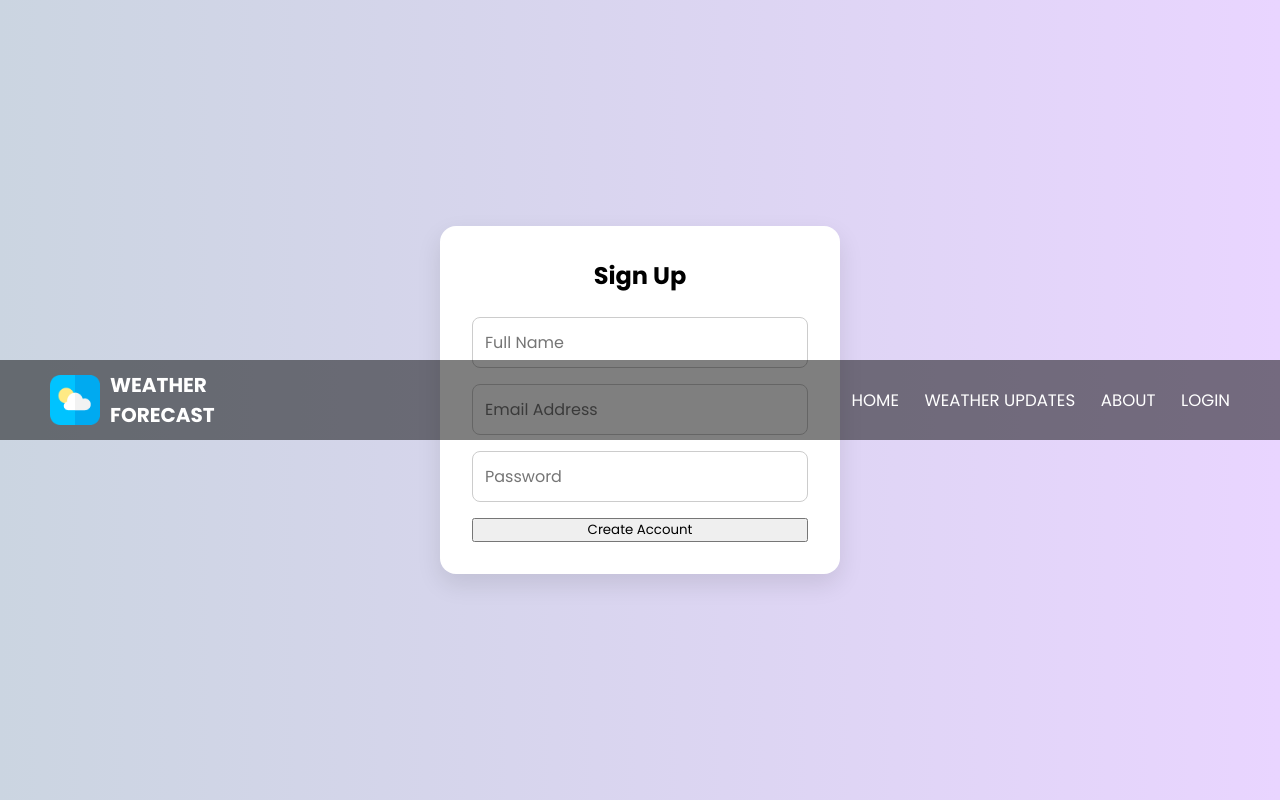
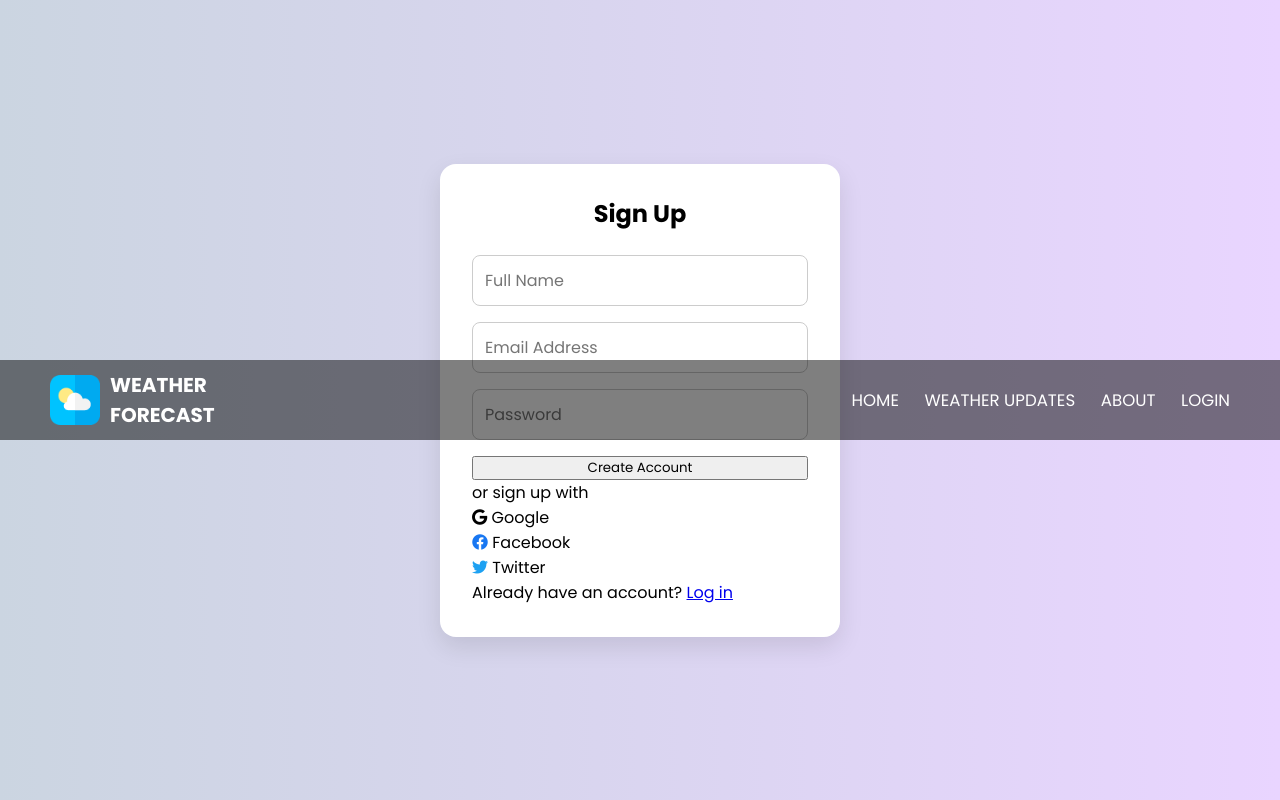
Before and after one commit to raghavdixit-2006/weather-forecast, a plain HTML site: page signup.html in a window 1280 px wide. Drawn offline with Linux system fonts and the light colour scheme.

Commit message:
Added the social media button

```diff
--- a/signup.html
+++ b/signup.html
@@ -34,6 +34,16 @@
       <button class="btn-primary">Create Account</button>
     </div>
 
+    <div class="divider"><span>or sign up with</span></div>
+
+    <div class="social-buttons">
+      <div class="social-button"><i class="fab fa-google"></i> Google</div>
+      <div class="social-button"><i class="fab fa-facebook" style="color:#1877f2;"></i> Facebook</div>
+      <div class="social-button"><i class="fab fa-twitter" style="color:#1da1f2;"></i> Twitter</div>
+    </div>
+
+    <p class="login-link">Already have an account? <a href="#">Log in</a></p>
+
   </div>
 </body>
 </html>
```
